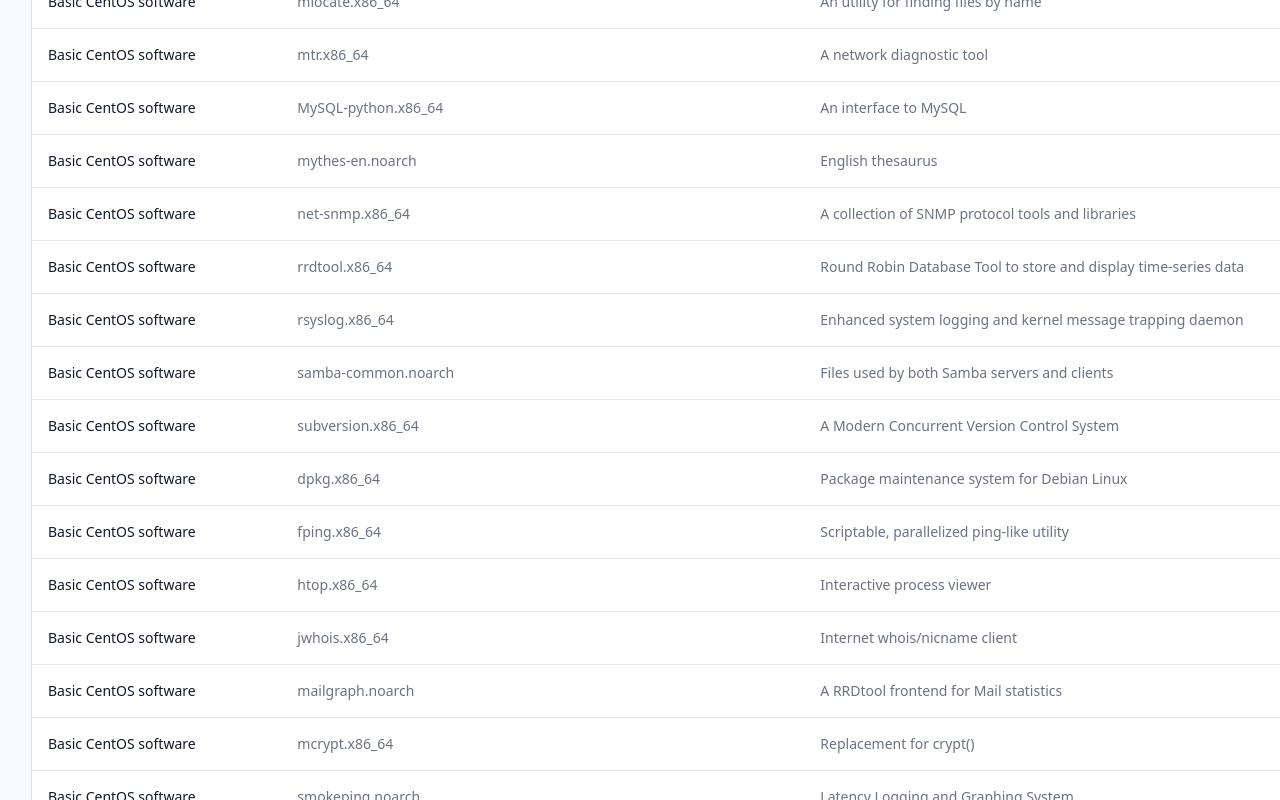
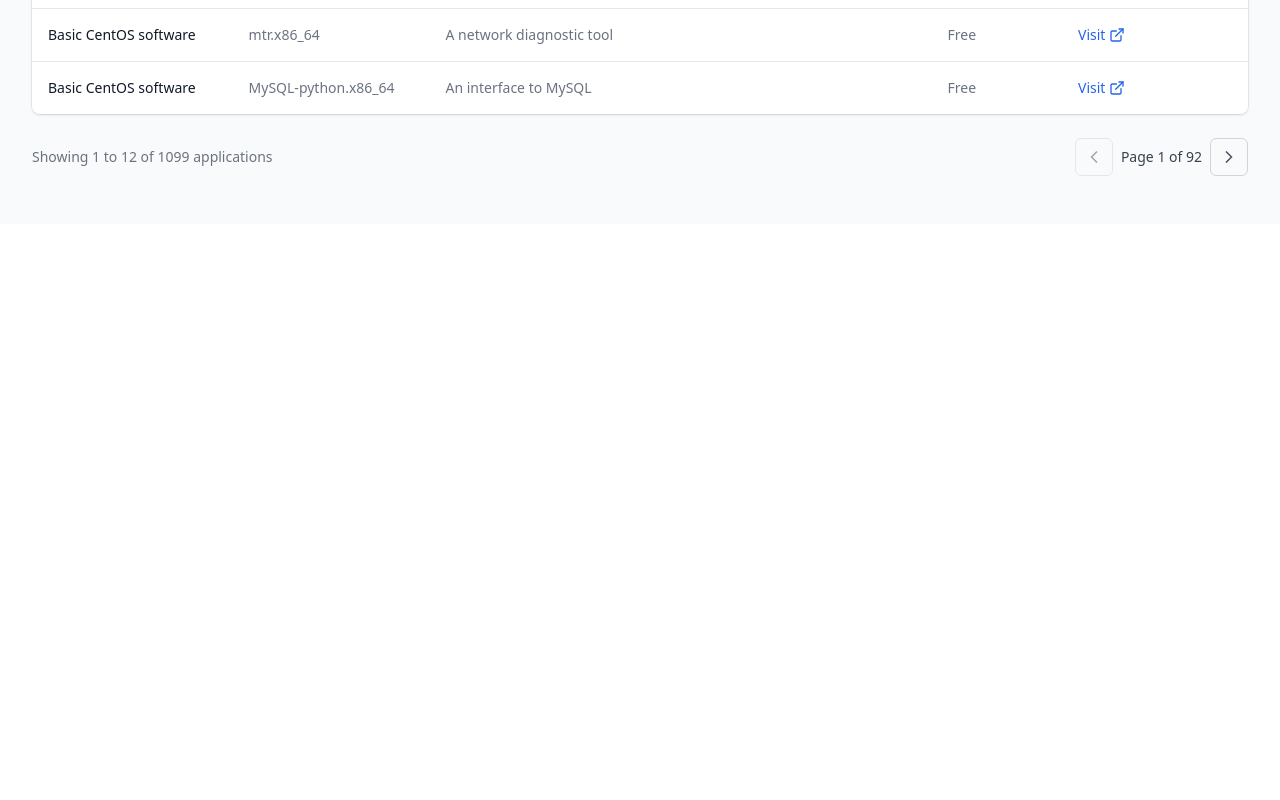
Before and after one commit to corrupted-brain/AuthSoft, a React (Vite) app: page / in a window 1280 px wide. Shown: the part 860-1660 px from the top of the page. After the commit the page ends 1084 px from the top, so only its background shows below. Built offline with nearby package versions, Linux system fonts and the light colour scheme.

Commit message:
added counts in homepage

```diff
--- a/src/App.tsx
+++ b/src/App.tsx
@@ -1,11 +1,13 @@
 import React, { useState, useMemo } from 'react';
-import { Database } from 'lucide-react';
+import { Database, ChevronLeft, ChevronRight } from 'lucide-react';
 import { SearchBar } from './components/SearchBar';
 import { SoftwareTable } from './components/SoftwareTable';
 import { softwareList } from './types';
 
 function App() {
   const [searchTerm, setSearchTerm] = useState('');
+  const [currentPage, setCurrentPage] = useState(1);
+  const itemsPerPage = 12;
 
   const filteredSoftware = useMemo(() => {
     const searchLower = searchTerm.toLowerCase();
@@ -15,6 +17,10 @@ function App() {
         software.type.toLowerCase().includes(searchLower)
     );
   }, [searchTerm]);
+
+  const totalPages = Math.ceil(filteredSoftware.length / itemsPerPage);
+  const startIndex = (currentPage - 1) * itemsPerPage;
+  const paginatedSoftware = filteredSoftware.slice(startIndex, startIndex + itemsPerPage);
 
   return (
     <div className="min-h-screen bg-gray-50">
@@ -32,14 +38,39 @@ function App() {
         <div className="mt-8 flex justify-center">
           <SearchBar
             searchTerm={searchTerm}
-            onSearchChange={setSearchTerm}
+            onSearchChange={(value) => {
+              setSearchTerm(value);
+              setCurrentPage(1); // Reset to first page on search
+            }}
           />
         </div>
 
-        <SoftwareTable software={filteredSoftware} />
+        <SoftwareTable software={paginatedSoftware} />
 
-        <div className="mt-4 text-center text-sm text-gray-500">
-          {filteredSoftware.length} software applications found
+        <div className="mt-6 flex items-center justify-between">
+          <div className="text-sm text-gray-500">
+            Showing {startIndex + 1} to {Math.min(startIndex + itemsPerPage, filteredSoftware.length)} of {filteredSoftware.length} applications
+          </div>
+
+          <div className="flex items-center space-x-2">
+            <button
+              onClick={() => setCurrentPage(prev => Math.max(prev - 1, 1))}
+              disabled={currentPage === 1}
+              className="p-2 rounded-md border border-gray-300 disabled:opacity-50 disabled:cursor-not-allowed hover:bg-gray-50"
+            >
+              <ChevronLeft className="h-5 w-5 text-gray-600" />
+            </button>
+            <span className="text-sm text-gray-700">
+              Page {currentPage} of {totalPages}
+            </span>
+            <button
+              onClick={() => setCurrentPage(prev => Math.min(prev + 1, totalPages))}
+              disabled={currentPage === totalPages}
+              className="p-2 rounded-md border border-gray-300 disabled:opacity-50 disabled:cursor-not-allowed hover:bg-gray-50"
+            >
+              <ChevronRight className="h-5 w-5 text-gray-600" />
+            </button>
+          </div>
         </div>
       </div>
     </div>
```
